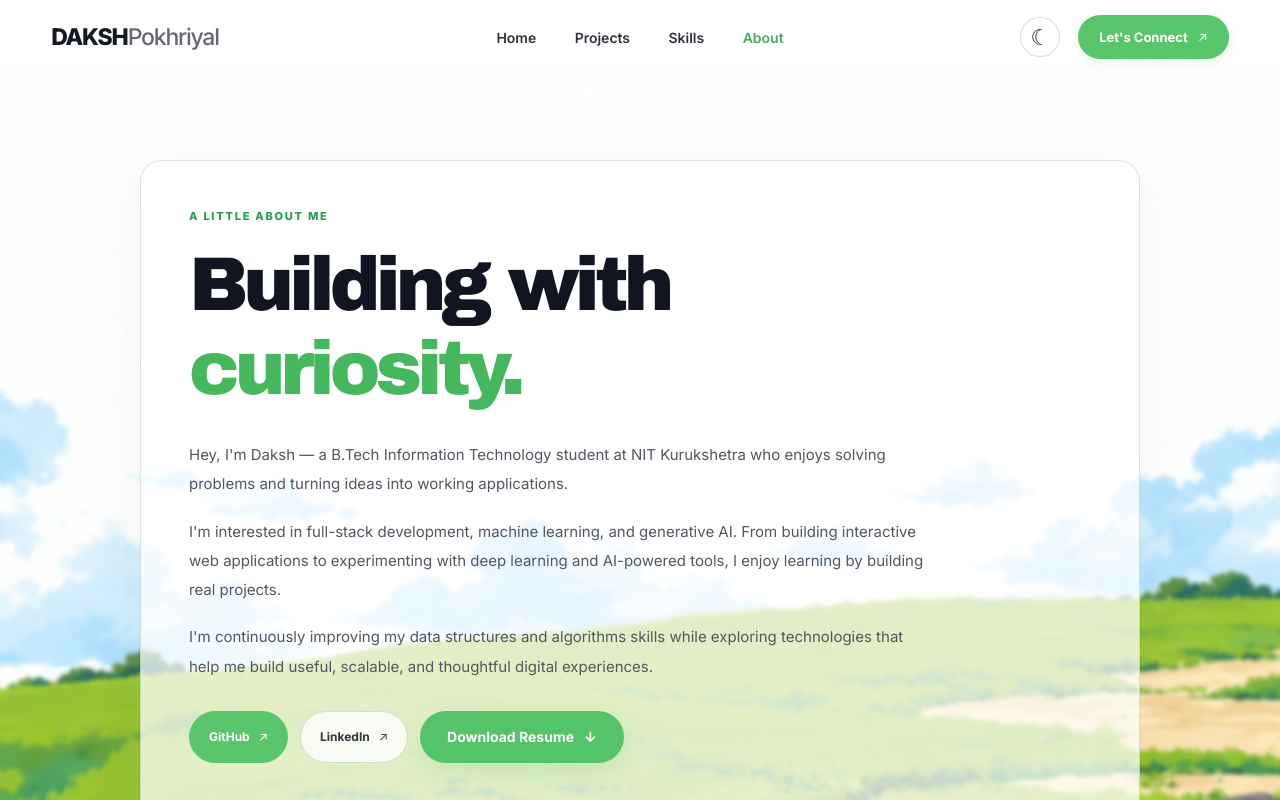
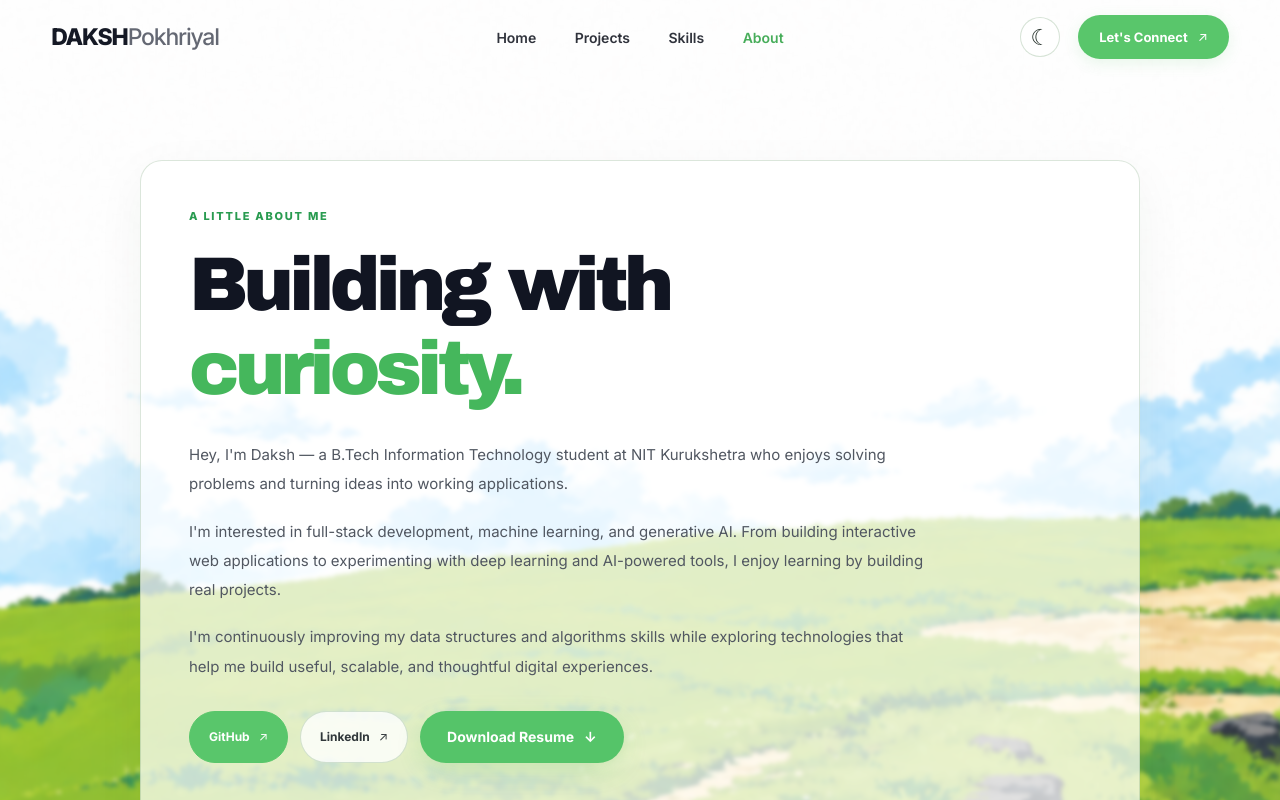
Before and after one commit to daksh-pokhriyal/portfolio, a React (Vite) app: page /about in a window 1280 px wide. Shown: the top 800 px of the page. Built offline with nearby package versions, Linux system fonts and the light colour scheme.

Commit message:
fixed navbar

```diff
--- a/src/App.css
+++ b/src/App.css
@@ -2168,3 +2168,13 @@ button {
   -webkit-backdrop-filter: none !important;
   box-shadow: 0 1px 0 rgba(255, 255, 255, 0.08);
 }
+
+/* FIX THE WHITE GAP BELOW THE NAVBAR ON OTHER PAGES */
+
+.site-background--blurred {
+  background-position: center top !important;
+}
+
+.site-background--blurred::before {
+  background-position: center top !important;
+}
```
